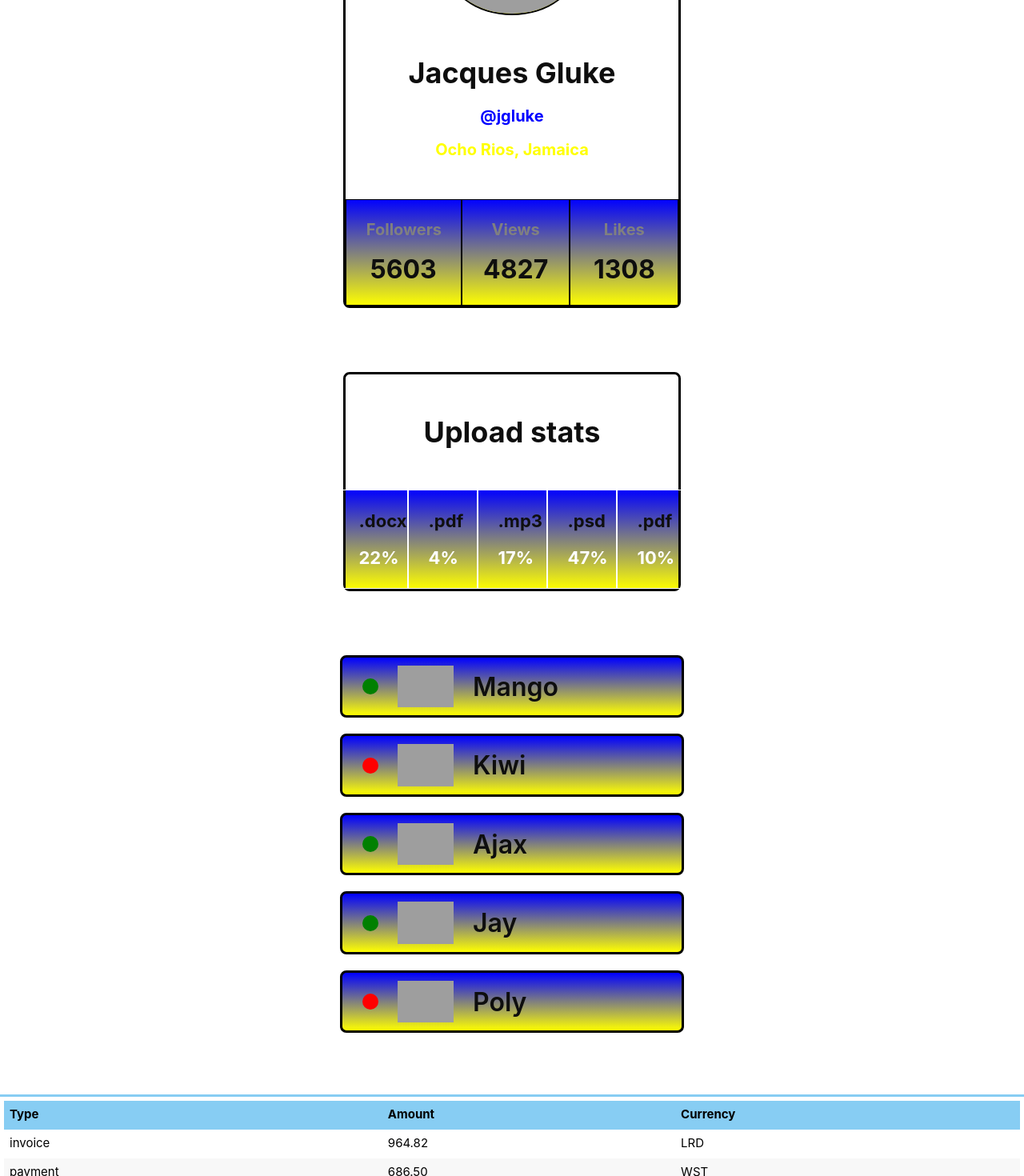
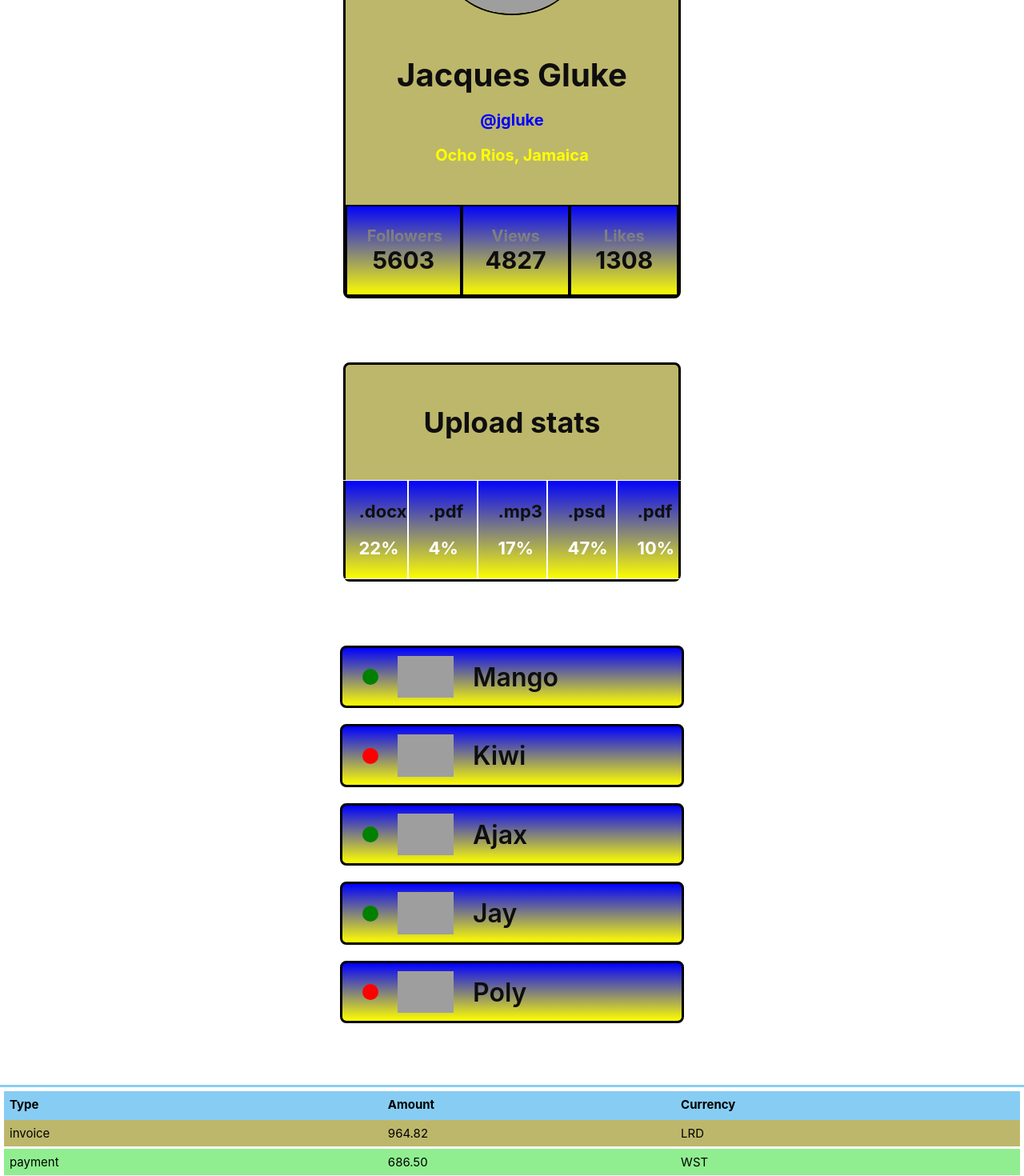
Before and after one commit to ekorolev08/goit-react-hw-01-components, a React (Create React App) app: page / in a window 1280 px wide. Shown: the part 240-1710 px from the top of the page at 80% size. Built offline with nearby package versions, Linux system fonts and the light colour scheme; grey boxes are pictures that could not be loaded.

Commit message:
react-hw-01-components-00

```diff
--- a/src/components/Profile/Profile.module.css
+++ b/src/components/Profile/Profile.module.css
@@ -5,7 +5,7 @@
     margin: 80px auto;
     border: 3px black solid;
     border-radius: 8px;
-    background-color: #ffffff;
+    background-color: darkkhaki;
   }
 
   .description {
@@ -27,7 +27,7 @@
 
   .name {
     font-weight: bold;
-    font-size: 36px;
+    font-size: 40px;
     color: rgb(14, 14, 14);
     margin-bottom: 20px;
   }
@@ -36,7 +36,7 @@
     font-weight: bold;
     color: blue;
     font-size: 20px;
-    margin-bottom: 18px;
+    margin-bottom: 20px;
   }
 
   .location {
@@ -55,18 +55,18 @@
     transition: background-color 0.5s ;
   }
   .stats:hover {
-    background: linear-gradient( yellow, blue);
+    background: linear-gradient( black, red);
   }
 
   .stats li {
     display: flex;
     flex-direction: column;
     width: 145px;
-    gap: 18px;
+    gap: 20x;
     text-align: center;
     justify-content: space-between;
     padding: 25px 25px;
-    border: 1px black solid;
+    border: 2px black solid;
   }
 
   .label {
@@ -77,6 +77,6 @@
 
   .quantity {
     font-weight: bolder;
-    color: rgb(14, 14, 14);
-    font-size: 32px;
+    color: #0e0e0e;
+    font-size: 30px;
   }
--- a/src/components/Statistics/Statistics.module.css
+++ b/src/components/Statistics/Statistics.module.css
@@ -5,7 +5,7 @@
     margin: 80px auto;
     border: 3px black solid;
     border-radius: 8px;
-    background-color: #ffffff41;
+    background-color: darkkhaki;
     /* background: linear-gradient(blue, yellow);; */
   }
 
--- a/src/components/TransactionHistory/TransactionHistory.module.css
+++ b/src/components/TransactionHistory/TransactionHistory.module.css
@@ -10,7 +10,7 @@
     border-collapse: collapse;
     outline: 3px solid #87cdf3;
     font-size: 15px;
-    background: #fff;
+    background-color: darkkhaki;
   }
   .transactionHistory th {
     font-weight: bold;
@@ -22,6 +22,7 @@
     border-top: 3px solid #fff;
     border-bottom: 3px solid #87cdf3;
   }
+
   .transactionHistory td {
     padding: 7px;
     border: none;
@@ -30,5 +31,5 @@
     font-size: 15px;
   }
   .transactionHistory tbody tr:nth-child(even) {
-    background: #f8f8f8;
+    background: lightgreen;
   }
```
